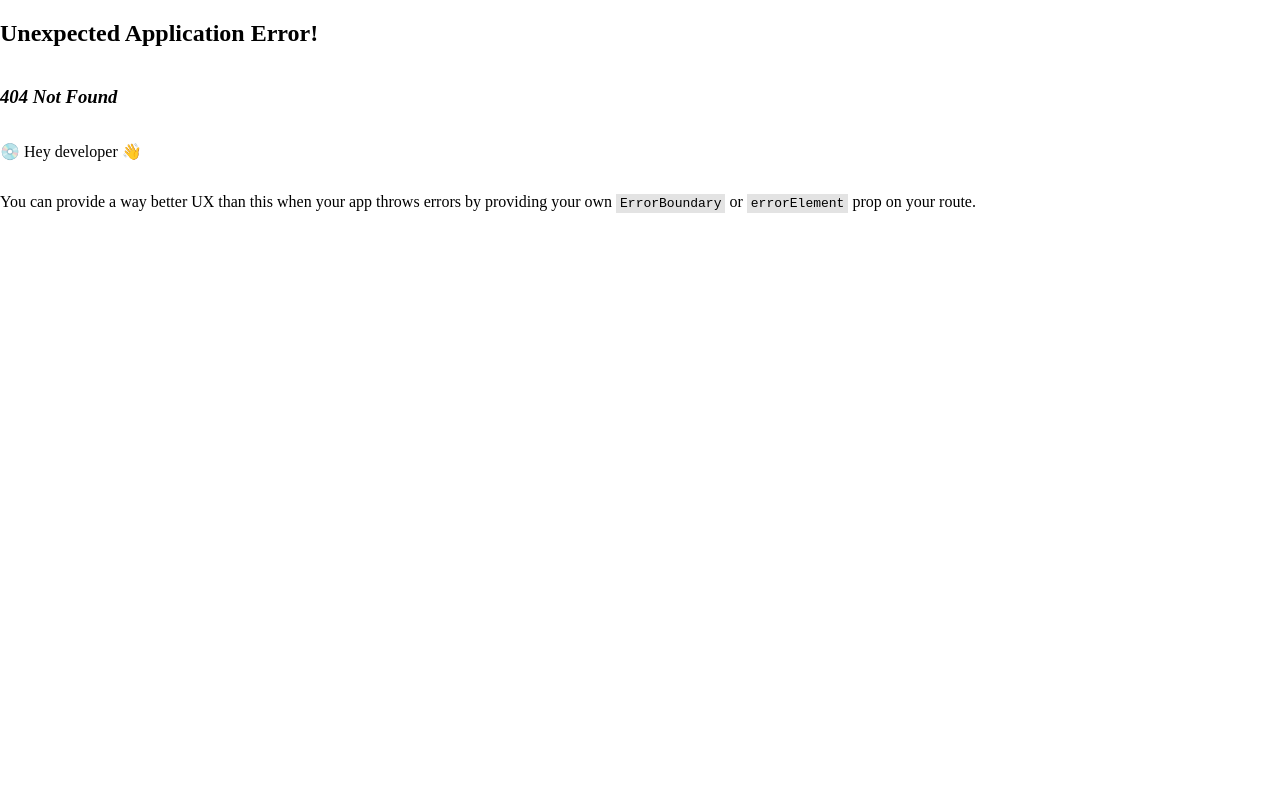
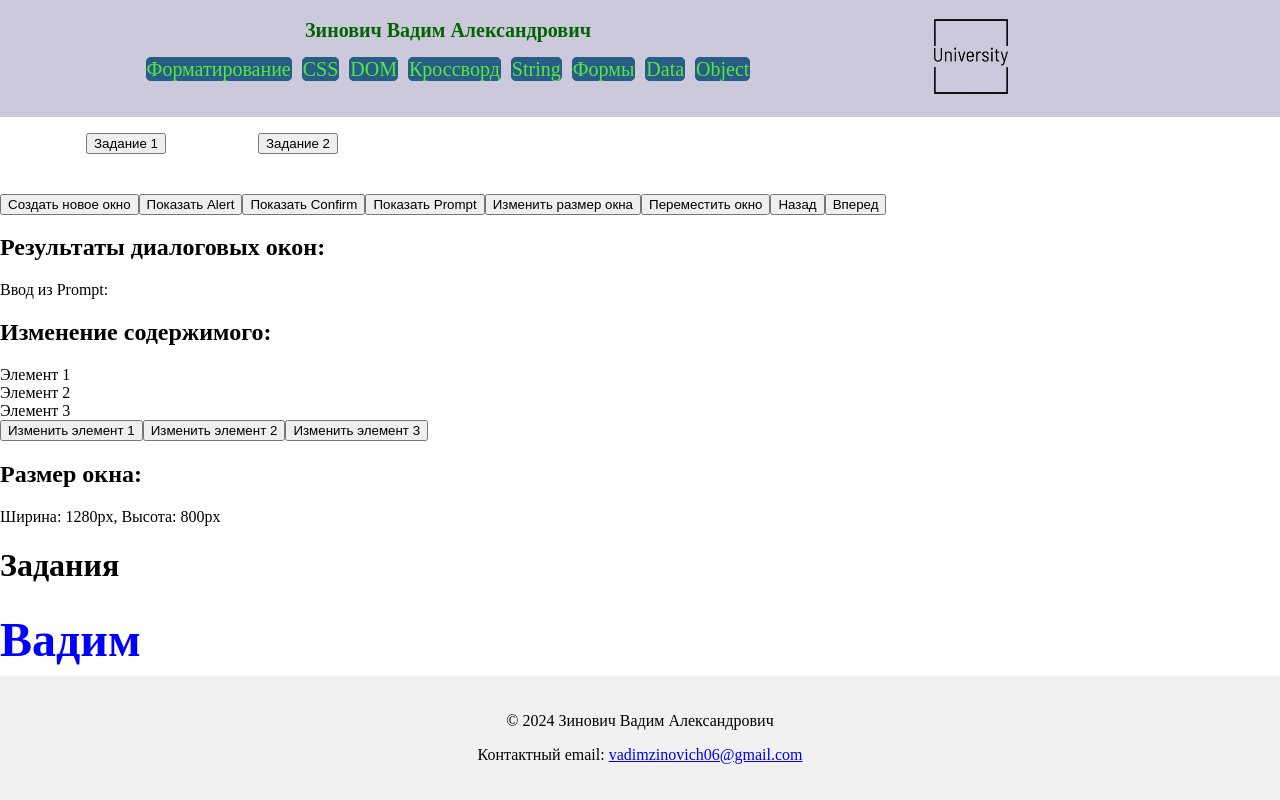
Before and after one commit to RedoTV/labs-university, a React (Vite) app: page /dom/movingname in a window 1280 px wide. Before the commit this address had no page. Built offline with nearby package versions, Linux system fonts and the light colour scheme.

Commit message:
make 3-rd lab

```diff
--- a/src/components/DOM/Dom.jsx
+++ b/src/components/DOM/Dom.jsx
@@ -1,9 +1,16 @@
 import { useEffect, useState } from "react";
+import { Outlet, useNavigate } from "react-router-dom";
+import styles from './Dom.module.css'
 
 export default function Dom() {
+    const [currentTask, setCurrentTask] = useState(-1)
+
+    const tasks = ['Задание 1', 'Задание 2',]
+
     const [dialogResult, setDialogResult] = useState('');
     const [promptInput, setPromptInput] = useState('');
     const [windowSize, setWindowSize] = useState({ width: window.innerWidth, height: window.innerHeight });
+    const navigate = useNavigate();
 
     const openNewWindow = () => {
         window.open('https://example.com', '_blank');
@@ -44,26 +51,48 @@ export default function Dom() {
         document.getElementById(elementId).innerText = newContent;
     };
 
-    const [namePosition, setNamePosition] = useState({ x: 0, y: 0 });
+    useEffect(() => {
+        const handleResize = () => {
+            setWindowSize({ width: window.innerWidth, height: window.innerHeight });
+        };
 
-    useEffect(() => {
-        const interval = setInterval(() => {
-            setNamePosition((prevPosition) => ({
-                x: prevPosition.x + 1,
-                y: prevPosition.y + 1,
-            }));
+        window.addEventListener('resize', handleResize);
+        return () => {
+            window.removeEventListener('resize', handleResize);
+        };
+    }, []);
 
-            if (namePosition.x >= window.innerWidth - 200 || namePosition.y >= window.innerHeight - 50) {
-                setNamePosition({ x: 0, y: 0 });
-            }
-        }, 1);
+    function firstTask() {
+        setCurrentTask(0)
+        navigate('floatingname')
+    }
 
-        return () => clearInterval(interval);
-    }, [namePosition]);
+    function secondTask() {
+        setCurrentTask(1)
+        navigate('movingname')
+    }
 
     return (<>
         <div>
-            <h1>Пример приложения на React</h1>
+            <div className={styles.tasks_nav}>
+                <ul className={styles.ul}>
+                    <li className={styles.li}>
+                        <button
+                            className={`${currentTask === 0 ? styles.active : ''} ${styles.full_height}`}
+                            onClick={() => { firstTask() }}>
+                            {tasks[0]}
+                        </button>
+                    </li>
+                    <li className={styles.li}>
+                        <button
+                            className={`${currentTask === 1 ? styles.active : ''} ${styles.full_height}`}
+                            onClick={() => { secondTask() }}>
+                            {tasks[1]}
+                        </button>
+                    </li>
+                </ul>
+            </div>
+
             <button onClick={openNewWindow}>Создать новое окно</button>
             <button onClick={showAlert}>Показать Alert</button>
             <button onClick={showConfirm}>Показать Confirm</button>
@@ -93,19 +122,11 @@ export default function Dom() {
                 <h2>Размер окна:</h2>
                 <p>Ширина: {windowSize.width}px, Высота: {windowSize.height}px</p>
             </div>
+        </div>
 
-            <div
-                style={{
-                    position: 'absolute',
-                    left: namePosition.x,
-                    top: namePosition.y,
-                    fontSize: '48px',
-                    fontWeight: 'bold',
-                    color: 'blue',
-                }}
-            >
-                Вадим
-            </div>
+        <div>
+            <h1>Задания</h1>
+            <Outlet />
         </div>
     </>)
 }
--- /dev/null
+++ b/src/components/DOM/Dom.module.css
@@ -0,0 +1,33 @@
+.tasks_nav {
+  align-self: self-start;
+  width: 30%;
+  margin-bottom: 40px;
+}
+
+.ul {
+  list-style-type: none;
+  display: flex;
+  min-height: 100%;
+}
+
+.li {
+  text-align: center;
+  width: max-content;
+  flex: 1;
+}
+
+.full_height {
+  min-height: 100%;
+}
+
+.m_left {
+  margin-left: 10px;
+}
+
+.m_top {
+  margin-top: 10px;
+}
+
+.active {
+  background-color: rgb(175, 97, 97);
+}
--- /dev/null
+++ b/src/components/DOM/FloatingName.jsx
@@ -0,0 +1,26 @@
+import { useState } from "react";
+
+function FloatingName() {
+    const [position, setPosition] = useState({ x: 0, y: 600 });
+
+    const moveUp = () => setPosition((prev) => ({ x: prev.x, y: prev.y - 10 }));
+    const moveDown = () => setPosition((prev) => ({ x: prev.x, y: prev.y + 10 }));
+    const moveLeft = () => setPosition((prev) => ({ x: prev.x - 10, y: prev.y }));
+    const moveRight = () => setPosition((prev) => ({ x: prev.x + 10, y: prev.y }));
+
+    return (
+        <div>
+            <h1 style={{ position: 'absolute', left: position.x, top: position.y, fontSize: '48px', fontWeight: 'bold', color: 'green' }}>
+                Вадим
+            </h1>
+            <div>
+                <button onClick={moveUp}>Вверх</button>
+                <button onClick={moveDown}>Вниз</button>
+                <button onClick={moveLeft}>Влево</button>
+                <button onClick={moveRight}>Вправо</button>
+            </div>
+        </div>
+    );
+}
+
+export default FloatingName;
--- /dev/null
+++ b/src/components/DOM/MovingName.jsx
@@ -0,0 +1,67 @@
+import { useState, useEffect } from 'react';
+
+function MovingName() {
+    const [position, setPosition] = useState({ x: 0, y: 0 });
+    const [direction, setDirection] = useState(0); // 0: вниз, 1: диагональ вверх, 2: диагональ вниз, 3: вверх
+    const [windowSize, setWindowSize] = useState({ width: window.innerWidth, height: window.innerHeight });
+
+    useEffect(() => {
+        const handleResize = () => {
+            setWindowSize({ width: window.innerWidth, height: window.innerHeight });
+        };
+
+        window.addEventListener('resize', handleResize);
+        return () => window.removeEventListener('resize', handleResize);
+    }, []);
+
+    useEffect(() => {
+        const interval = setInterval(() => {
+            setPosition((prev) => {
+                let newPosition = { ...prev };
+
+                switch (direction) {
+                    case 0: // Движение вниз
+                        newPosition.y += 5;
+                        if (newPosition.y >= windowSize.height - 50) setDirection(1);
+                        break;
+                    case 1: // Движение диагонально вверх
+                        newPosition.x += 5;
+                        newPosition.y -= 5;
+                        if (newPosition.x >= windowSize.width - 200 || newPosition.y <= 0) setDirection(2);
+                        break;
+                    case 2: // Движение диагонально вниз
+                        newPosition.x += 5;
+                        newPosition.y += 5;
+                        if (newPosition.x >= windowSize.width - 200 || newPosition.y >= windowSize.height - 50) setDirection(3);
+                        break;
+                    case 3: // Движение вверх
+                        newPosition.y -= 5;
+                        if (newPosition.y <= 0) {
+                            setDirection(0);
+                            return { x: 0, y: 0 }; // Возвращаем в начальную позицию
+                        }
+                        break;
+                    default:
+                        break;
+                }
+
+                return newPosition;
+            });
+        }, 10);
+
+        return () => clearInterval(interval);
+    }, [direction, windowSize]);
+
+    return (
+        <div>
+            <h1 style={{
+                position: 'absolute', left: position.x, top: position.y,
+                fontSize: '48px', fontWeight: 'bold', color: 'blue'
+            }}>
+                Вадим
+            </h1>
+        </div>
+    );
+}
+
+export default MovingName;
```
Also changed, not shown: src/routes.jsx (+13 -1 lines).
